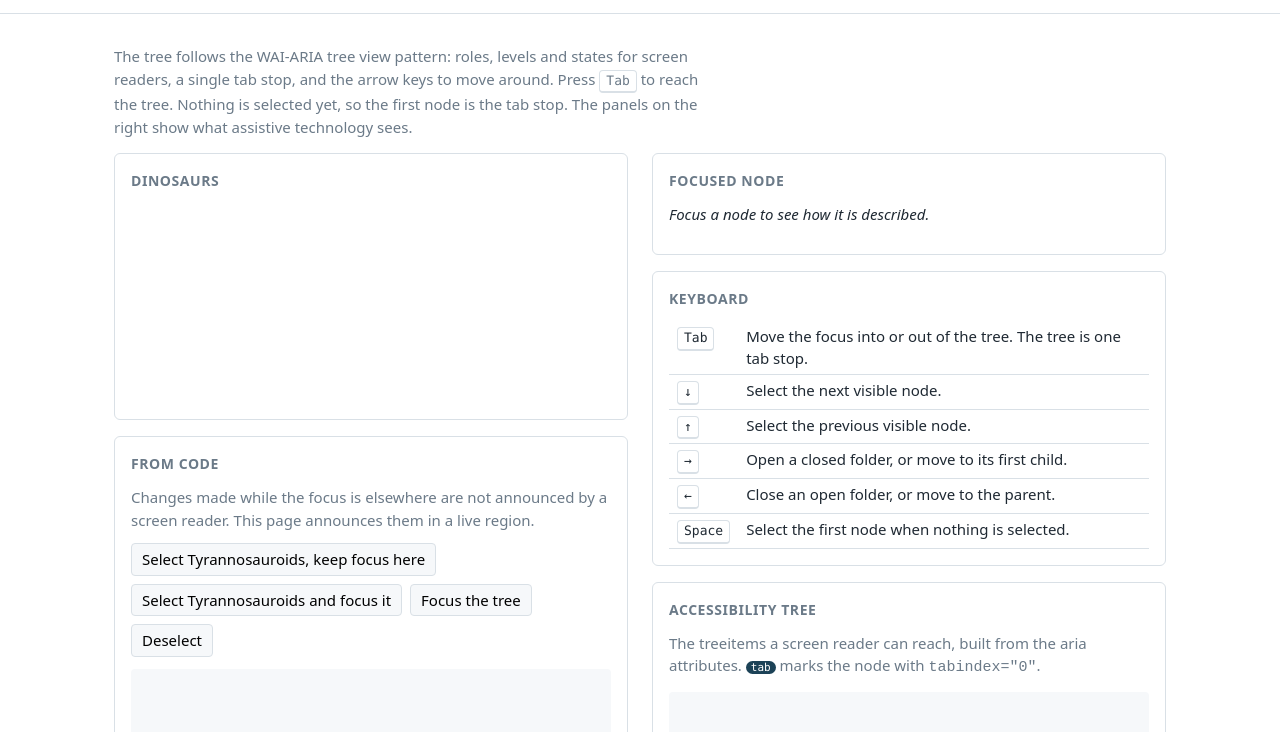
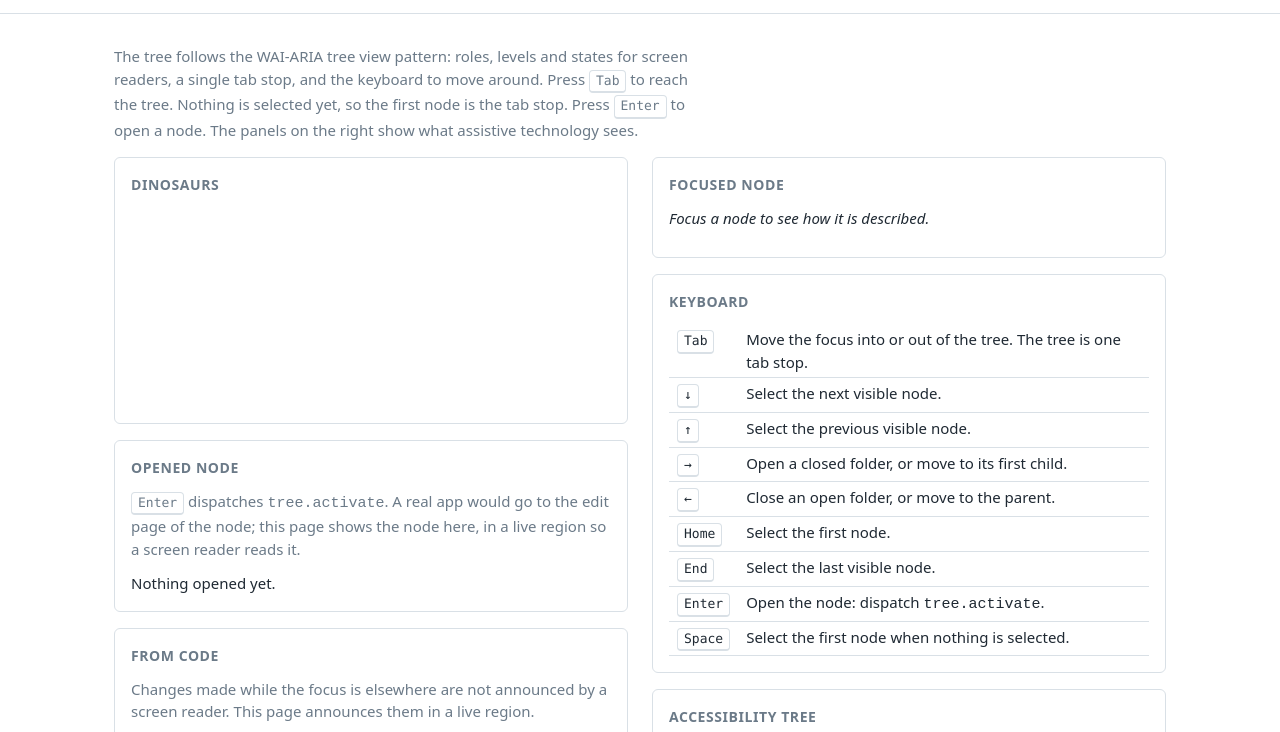
Before and after one commit to mbraak/tree-element-example, a website built with Vite: page accessibility.html in a window 1280 px wide. Shown: the part 46-778 px from the top of the page. Built offline with nearby package versions, Linux system fonts and the light colour scheme; what tree-element would draw is missing.

Commit message:
Add home and end

```diff
--- a/accessibility.html
+++ b/accessibility.html
@@ -20,16 +20,25 @@
     <main>
       <p>
         The tree follows the WAI-ARIA tree view pattern: roles, levels and
-        states for screen readers, a single tab stop, and the arrow keys to
-        move around. Press <kbd>Tab</kbd> to reach the tree. Nothing is
-        selected yet, so the first node is the tab stop. The panels on the
-        right show what assistive technology sees.
+        states for screen readers, a single tab stop, and the keyboard to move
+        around. Press <kbd>Tab</kbd> to reach the tree. Nothing is selected
+        yet, so the first node is the tab stop. Press <kbd>Enter</kbd> to open
+        a node. The panels on the right show what assistive technology sees.
       </p>
       <div class="layout">
         <div>
           <section class="panel">
             <h2 id="tree-heading">Dinosaurs</h2>
             <div id="tree" class="tree a11y"></div>
+          </section>
+          <section class="panel" style="margin-top: 16px">
+            <h2>Opened node</h2>
+            <p class="hint">
+              <kbd>Enter</kbd> dispatches <code>tree.activate</code>. A real
+              app would go to the edit page of the node; this page shows the
+              node here, in a live region so a screen reader reads it.
+            </p>
+            <div id="details" class="details" aria-live="polite">Nothing opened yet.</div>
           </section>
           <section class="panel" style="margin-top: 16px">
             <h2>From code</h2>
@@ -49,7 +58,7 @@
             <h2>Options</h2>
             <div class="toolbar" style="flex-direction: column; align-items: start">
               <label><input id="no-tab-stop" type="checkbox" /> <code>tabIndex: -1</code>: leave the tree out of the tab order</label>
-              <label><input id="no-keyboard" type="checkbox" /> <code>keyboardSupport: false</code>: no arrow keys</label>
+              <label><input id="no-keyboard" type="checkbox" /> <code>keyboardSupport: false</code>: no keyboard navigation</label>
             </div>
           </section>
         </div>
@@ -68,6 +77,9 @@
                 <tr data-key="ArrowUp"><th><kbd>↑</kbd></th><td>Select the previous visible node.</td></tr>
                 <tr data-key="ArrowRight"><th><kbd>→</kbd></th><td>Open a closed folder, or move to its first child.</td></tr>
                 <tr data-key="ArrowLeft"><th><kbd>←</kbd></th><td>Close an open folder, or move to the parent.</td></tr>
+                <tr data-key="Home"><th><kbd>Home</kbd></th><td>Select the first node.</td></tr>
+                <tr data-key="End"><th><kbd>End</kbd></th><td>Select the last visible node.</td></tr>
+                <tr data-key="Enter"><th><kbd>Enter</kbd></th><td>Open the node: dispatch <code>tree.activate</code>.</td></tr>
                 <tr data-key=" "><th><kbd>Space</kbd></th><td>Select the first node when nothing is selected.</td></tr>
               </tbody>
             </table>
--- a/src/pages/accessibility.css
+++ b/src/pages/accessibility.css
@@ -72,6 +72,10 @@ kbd {
   background: #e6f0f5;
 }
 
+.details {
+  min-height: 1.5em;
+}
+
 .announcements {
   height: 120px;
 }
--- a/src/pages/accessibility.ts
+++ b/src/pages/accessibility.ts
@@ -256,6 +256,29 @@ element.addEventListener("tree.close", (event) => {
   announce(`${event.detail.node.name} collapsed`);
 });
 
+// ---- Opening a node --------------------------------------------------------
+//
+// Enter dispatches `tree.activate` for the selected node, or for the focused
+// node when nothing is selected. It is the keyboard version of clicking a
+// link: open the edit page of the node, for example. The focus stays on the
+// tree, so the details element is a live region (`aria-live="polite"`) to
+// have a screen reader read what was opened.
+
+const details = byId("details");
+
+element.addEventListener("tree.activate", (event) => {
+  const { node } = event.detail;
+
+  const name = document.createElement("strong");
+  name.textContent = node.name;
+
+  // `note` is an extra key in the node data, typed as `unknown`.
+  details.replaceChildren(
+    name,
+    typeof node.note === "string" ? ` — ${node.note}` : "",
+  );
+});
+
 // ---- From code -------------------------------------------------------------
 
 const tyrannosauroids = () => tree.getNodeById(9);
```
Also changed, not shown: README.md.
